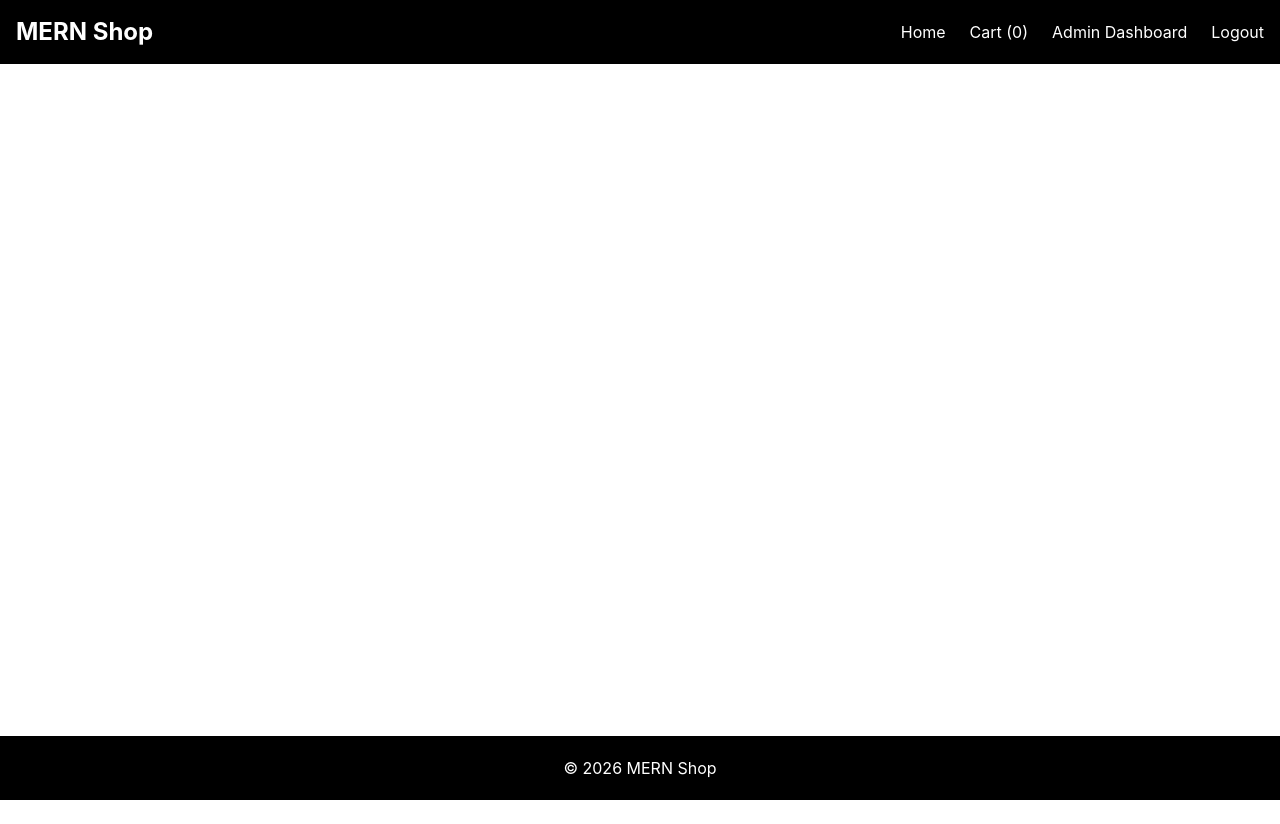
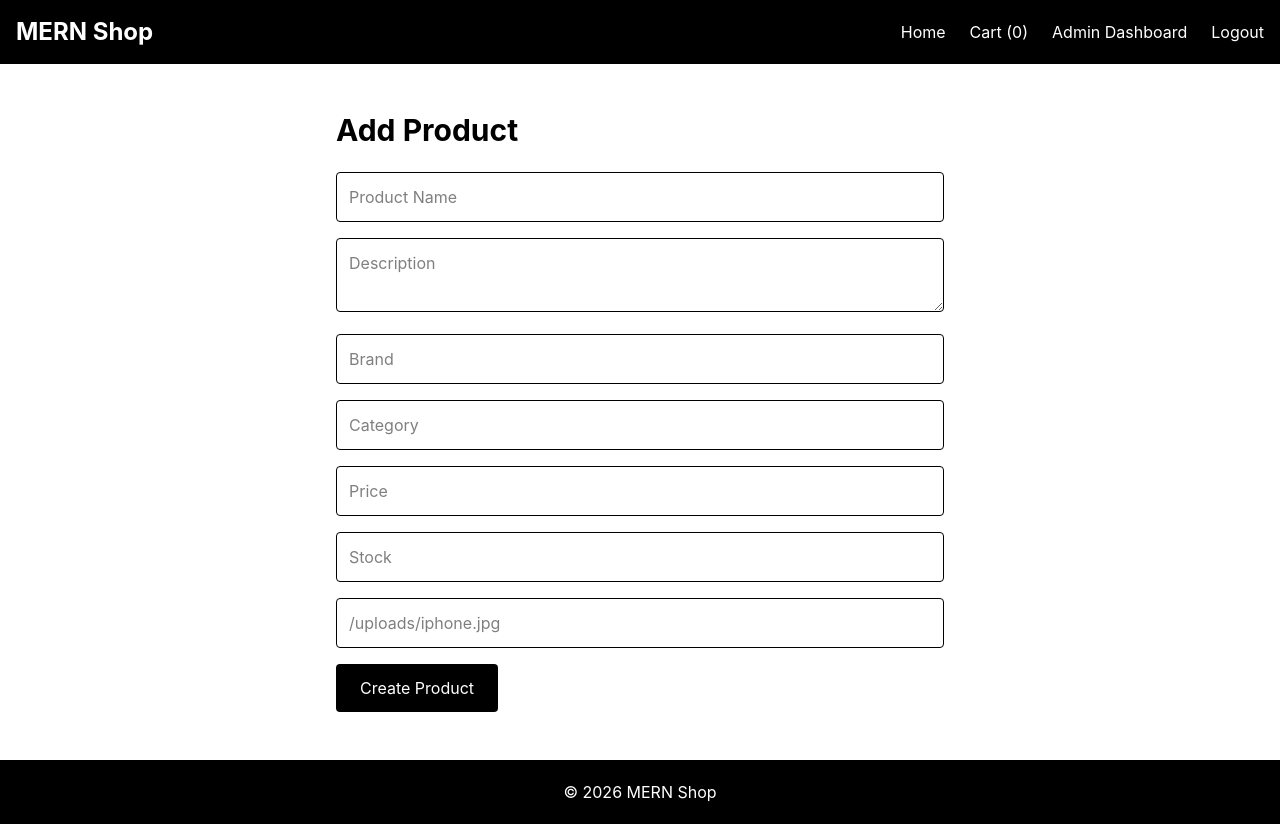
Before and after one commit to jitanshu-27/mern-ecommerce-platform, a React app in the folder frontend/: page /admin/products/create in a window 1280 px wide. Before the commit the page ends 800 px from the top, so only its background shows below. Built offline with nearby package versions, Linux system fonts and the light colour scheme; no server answers; sample sign-in values are in the browser's storage; the HTML template or start-up script is replaced by a standard one.

Commit message:
add create product page

```diff
--- a/frontend/src/App.jsx
+++ b/frontend/src/App.jsx
@@ -21,6 +21,7 @@ import PlaceOrderPage from "./pages/PlaceOrderPage";
 import AdminProtectedRoute from "./components/AdminProtectedRoute";
 import DashboardPage from "./pages/admin/DashboardPage";
 import ProductsPage from "./pages/admin/ProductsPage";
+import CreateProductPage from "./pages/admin/CreateProductPage";
 
 
 function App() {
@@ -124,6 +125,15 @@ function App() {
             }
           />
 
+          <Route
+            path="/admin/products/create"
+            element={
+              <AdminProtectedRoute>
+                <CreateProductPage />
+              </AdminProtectedRoute>
+            }
+          />
+
         </Routes>
 
       </MainLayout>
--- /dev/null
+++ b/frontend/src/pages/admin/CreateProductPage.jsx
@@ -0,0 +1,127 @@
+import { useState } from "react";
+import { useNavigate } from "react-router-dom";
+import { toast } from "react-toastify";
+import api from "../../services/api";
+
+const CreateProductPage = () => {
+
+  const navigate = useNavigate();
+
+  const [formData, setFormData] = useState({
+    name: "",
+    description: "",
+    brand: "",
+    category: "",
+    price: "",
+    countInStock: "",
+    image: "",
+  });
+
+  const handleChange = (e) => {
+    setFormData({
+      ...formData,
+      [e.target.name]: e.target.value,
+    });
+  };
+
+  const submitHandler = async (e) => {
+    e.preventDefault();
+
+    try {
+
+      await api.post("/products", formData);
+
+      toast.success("Product Created");
+
+      navigate("/admin/products");
+
+    } catch (error) {
+
+      toast.error(
+        error.response?.data?.message ||
+        "Failed"
+      );
+
+    }
+  };
+
+  return (
+    <div className="max-w-2xl mx-auto p-8">
+
+      <h1 className="text-3xl font-bold mb-6">
+        Add Product
+      </h1>
+
+      <form
+        onSubmit={submitHandler}
+        className="space-y-4"
+      >
+
+        <input
+          type="text"
+          name="name"
+          placeholder="Product Name"
+          onChange={handleChange}
+          className="border w-full p-3 rounded"
+        />
+
+        <textarea
+          name="description"
+          placeholder="Description"
+          onChange={handleChange}
+          className="border w-full p-3 rounded"
+        />
+
+        <input
+          type="text"
+          name="brand"
+          placeholder="Brand"
+          onChange={handleChange}
+          className="border w-full p-3 rounded"
+        />
+
+        <input
+          type="text"
+          name="category"
+          placeholder="Category"
+          onChange={handleChange}
+          className="border w-full p-3 rounded"
+        />
+
+        <input
+          type="number"
+          name="price"
+          placeholder="Price"
+          onChange={handleChange}
+          className="border w-full p-3 rounded"
+        />
+
+        <input
+          type="number"
+          name="countInStock"
+          placeholder="Stock"
+          onChange={handleChange}
+          className="border w-full p-3 rounded"
+        />
+
+        <input
+          type="text"
+          name="image"
+          placeholder="/uploads/iphone.jpg"
+          onChange={handleChange}
+          className="border w-full p-3 rounded"
+        />
+
+        <button
+          className="bg-black text-white px-6 py-3 rounded"
+        >
+          Create Product
+        </button>
+
+      </form>
+
+    </div>
+  );
+};
+
+export default CreateProductPage;
--- a/frontend/src/pages/admin/ProductsPage.jsx
+++ b/frontend/src/pages/admin/ProductsPage.jsx
@@ -1,6 +1,7 @@
 import { useEffect, useState } from "react";
 import api from "../../services/api";
 import { toast } from "react-toastify";
+import { Link } from "react-router-dom";
 
 const ProductsPage = () => {
 
@@ -55,11 +56,12 @@ const ProductsPage = () => {
           Products
         </h1>
 
-        <button
+        <Link
+          to="/admin/products/create"
           className="bg-black text-white px-5 py-2 rounded"
         >
           Add Product
-        </button>
+        </Link>
 
       </div>
 
```
